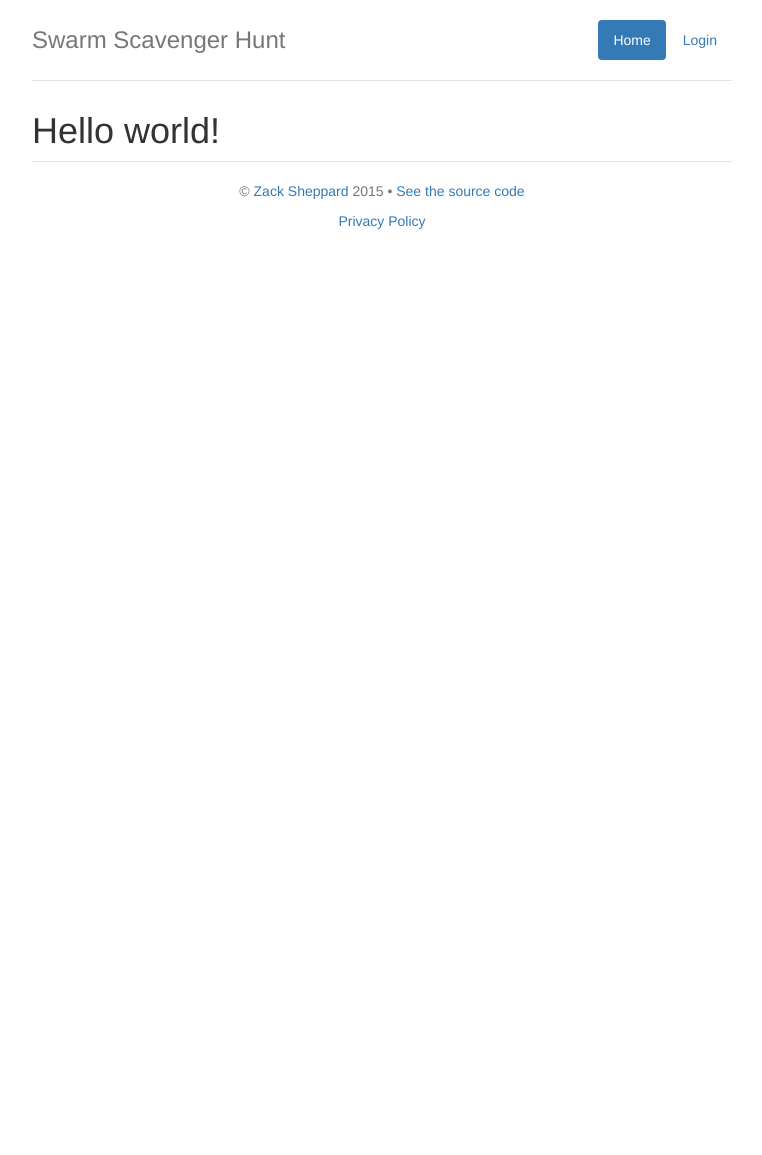
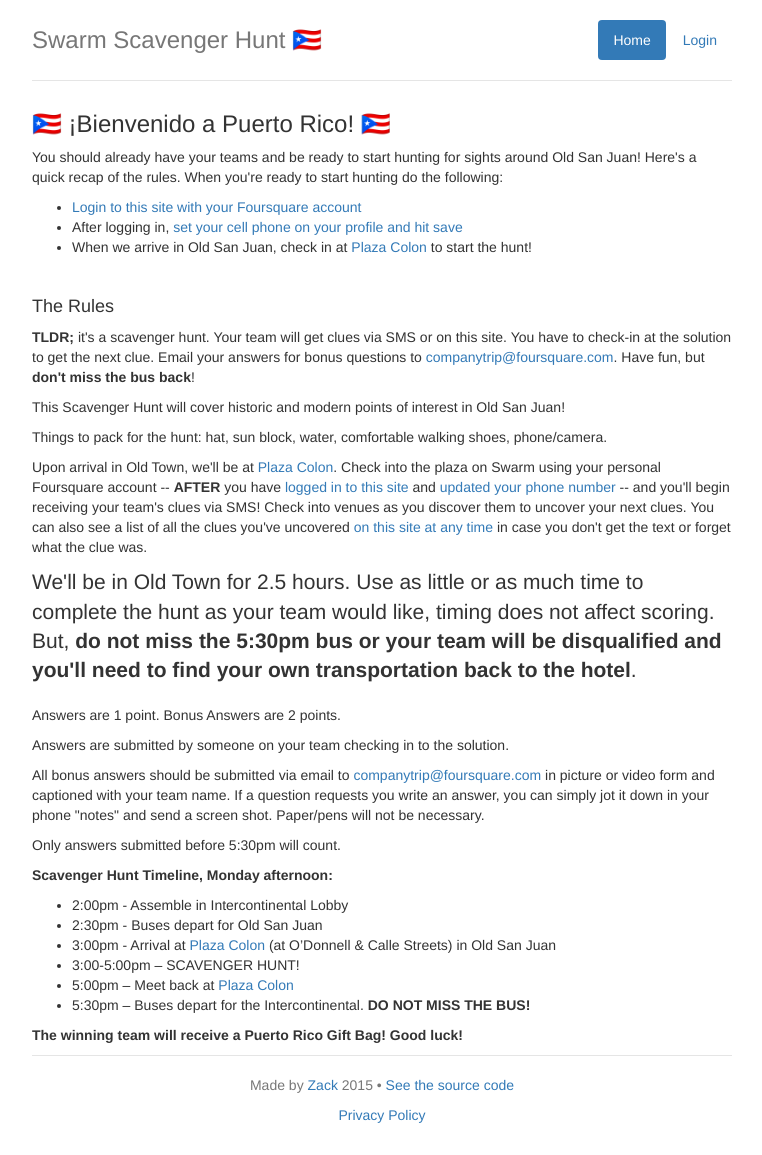
Before and after one commit to zackdotcomputer/scavenger, a Django app: page / in a window 1280 px wide. Shown: the whole page, without its empty margins (258-1020 px from the left). Before the commit the page ends 229 px from the top, so only its background shows below. Run offline with Django 3.2, Linux system fonts and the light colour scheme; some libraries are stand-ins or nearby versions.

Commit message:
Update the homepage

```diff
--- a/server/templates/server/base.html
+++ b/server/templates/server/base.html
@@ -43,14 +43,14 @@
             {% endif %}
           </ul>
         </nav>
-        <h3 class="text-muted">Swarm Scavenger Hunt</h3>
+        <h3 class="text-muted">Swarm Scavenger Hunt 🇵🇷</h3>
       </div>
 
       {% block content %}{% endblock %}
 
       <footer class="footer">
         <p>
-          &copy; <a href="http://www.zacksheppard.com">Zack Sheppard</a> 2015
+          Made by <a href="http://www.zacksheppard.com">Zack</a> 2015
           &bull; <a href="https://github.com/zackzachariah/scavenger">See the source code</a>
           <div class="privacyPolicy"><a href="//www.iubenda.com/privacy-policy/702763" class="iubenda-white iubenda-embed" title="Privacy Policy">Privacy Policy</a><script type="text/javascript">(function (w,d) {var loader = function () {var s = d.createElement("script"), tag = d.getElementsByTagName("script")[0]; s.src = "//cdn.iubenda.com/iubenda.js"; tag.parentNode.insertBefore(s,tag);}; if(w.addEventListener){w.addEventListener("load", loader, false);}else if(w.attachEvent){w.attachEvent("onload", loader);}else{w.onload = loader;}})(window, document);</script></div>
         </p>
--- a/server/templates/server/index.html
+++ b/server/templates/server/index.html
@@ -1,5 +1,78 @@
 {% extends "server/base.html" %}
 
-{% block title %}Hello world!{% endblock %}
-
-{% block content %}<h1>Hello world!</h1>{% endblock %}
+{% block content %}
+  <h3>🇵🇷 ¡Bienvenido a Puerto Rico! 🇵🇷</h3>
+  <p>
+    You should already have your teams and be ready to start hunting for sights
+    around Old San Juan! Here's a quick recap of the rules. When you're ready to start
+    hunting do the following:
+    <ul>
+      <li><a href="/login">Login to this site with your Foursquare account</a></li>
+      <li>After logging in, <a href="/profile">set your cell phone on your profile and hit save</a></li>
+      <li>
+        When we arrive in Old San Juan, check in at
+        <a href="https://foursquare.com/v/plaza-colon/4bc4eb636c6f9c74d2b5b3fc" target="_blank">Plaza Colon</a>
+        to start the hunt!
+      </li>
+    </ul>
+  </p>
+  <br />
+  <h4>The Rules</h4>
+  <p>
+    <strong>TLDR;</strong> it's a scavenger hunt. Your team will get clues via SMS or
+    on this site. You have to check-in at the solution to get the next clue. Email your answers for bonus questions
+    to <a href="mailto:companytrip@foursquare.com">companytrip@foursquare.com</a>.
+    Have fun, but <strong>don't miss the bus back</strong>!
+  </p>
+  <p>
+    This Scavenger Hunt will cover historic and modern points of interest in Old San
+    Juan!
+  </p>
+  <p>
+    Things to pack for the hunt: hat, sun block, water, comfortable walking shoes, phone/camera.
+  </p>
+  <p>
+    Upon arrival in Old Town, we'll be at
+    <a href="https://foursquare.com/v/plaza-colon/4bc4eb636c6f9c74d2b5b3fc" target="_blank">Plaza Colon</a>.
+    Check into the plaza on Swarm using your personal Foursquare account --
+    <strong>AFTER</strong> you have <a href="/login">logged in to this site</a> and
+    <a href="/profile">updated your phone number</a>
+    -- and you'll begin receiving your team's clues via SMS! Check into venues as you discover them to
+    uncover your next clues. You can also see a list of all the clues you've uncovered <a href="/progress">
+    on this site at any time</a> in case you don't get the text or forget what the clue was.
+  </p>
+  <p class="lead">
+    We'll be in Old Town for 2.5 hours. Use as little or as much time to complete the hunt as your team would like,
+    timing does not affect scoring. But, <strong>do not miss the 5:30pm bus or your
+    team will be disqualified and you'll need to find your own transportation back to the hotel</strong>.
+  </p>
+  <p>
+    Answers are 1 point. Bonus Answers are 2 points.
+  </p>
+  <p>
+    Answers are submitted by someone on your team checking in to the solution.
+  </p>
+  <p>
+    All bonus answers should be submitted via email to
+    <a href="mailto:companytrip@foursquare.com">companytrip@foursquare.com</a> in picture or video form and
+    captioned with your team name. If a question requests you write an answer, you can simply jot it
+    down in your phone "notes" and send a screen shot. Paper/pens will not be necessary.
+  </p>
+  <p>
+    Only answers submitted before 5:30pm will count.
+  </p>
+  <p>
+    <strong>Scavenger Hunt Timeline, Monday afternoon:</strong>
+    <ul>
+      <li>2:00pm - Assemble in Intercontinental Lobby</li>
+      <li>2:30pm - Buses depart for Old San Juan</li>
+      <li>3:00pm - Arrival at <a href="https://foursquare.com/v/plaza-colon/4bc4eb636c6f9c74d2b5b3fc" target="_blank">Plaza Colon</a> (at O’Donnell &amp; Calle Streets) in Old San Juan</li>
+      <li>3:00-5:00pm – SCAVENGER HUNT!</li>
+      <li>5:00pm – Meet back at <a href="https://foursquare.com/v/plaza-colon/4bc4eb636c6f9c74d2b5b3fc" target="_blank">Plaza Colon</a></li>
+      <li>5:30pm – Buses depart for the Intercontinental. <strong>DO NOT MISS THE BUS!</strong></li>
+    </ul>
+  </p>
+  <p><strong>
+    The winning team will receive a Puerto Rico Gift Bag! Good luck!
+  </strong></p>
+{% endblock %}
```
